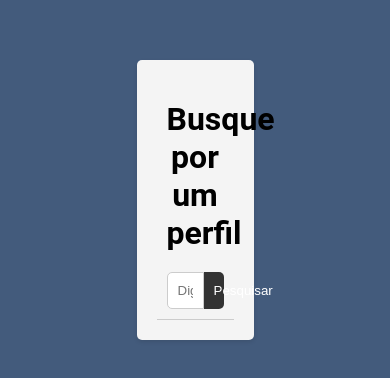
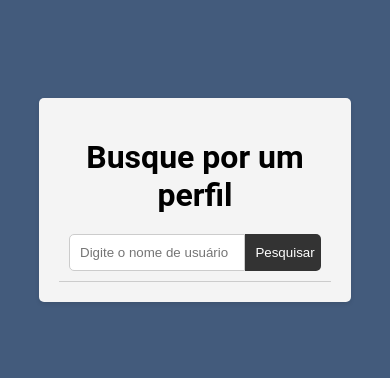
Before and after one commit to belloLucas/gh-profile, a Vue app: page / in a window 390 px wide. Shown: the part 222-600 px from the top of the page. Built offline with nearby package versions, Linux system fonts and the light colour scheme.

Commit message:
feat: adding breakpoints for responsivity

```diff
--- a/src/components/CardComponent.vue
+++ b/src/components/CardComponent.vue
@@ -98,6 +98,30 @@ export default {
         text-align: center;
         background-color: #f4f4f4;
         box-shadow: 0 2px 4px rgba(0, 0, 0, 0.1);
+
+        @media (max-width: 1100px) {
+            width: 50%;
+        }
+
+        @media (max-width: 768px) {
+            width: 60%;
+        }
+
+        @media (max-width: 560px) {
+            width: 70%;
+        }
+
+        @media (max-width: 477px) {
+            width: 80%;
+        }
+
+        @media (max-width: 385px) {
+            width: 90%;
+        }
+
+        @media (max-width: 350px) {
+            width: 100%;
+        }
 
         .search-input {
             width: 100%;
```
